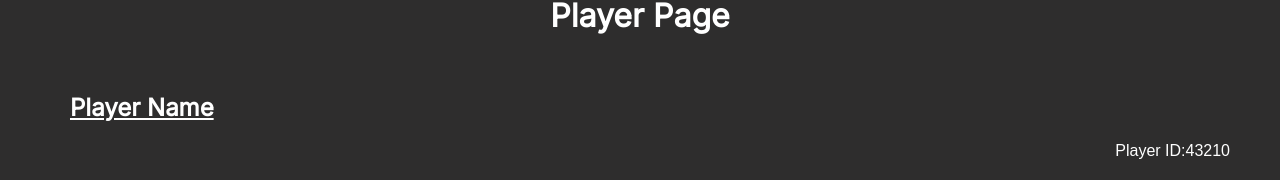
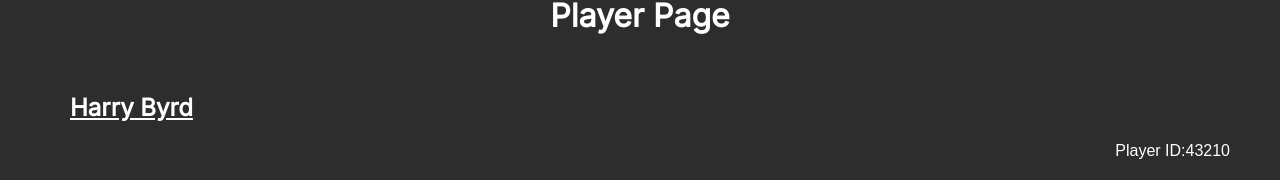
Before and after one commit to jpkravcik/team-seeder, a React (Create React App) app: page /Player in a window 1280 px wide. Shown: the part 124-304 px from the top of the page. Built offline with nearby package versions, Linux system fonts and the light colour scheme; no server answers.

Commit message:
Changed name
Player page

```diff
--- a/src/components/Player.js
+++ b/src/components/Player.js
@@ -10,7 +10,7 @@ const Player = () => {
             <form className = "playerForm">
                <div className="playerDescription">
 
-                    <h2>Player Name</h2>
+                    <h2>Harry Byrd</h2>
 
                     <div className="playerIDprintCSS">Player ID:43210</div>
 
```
